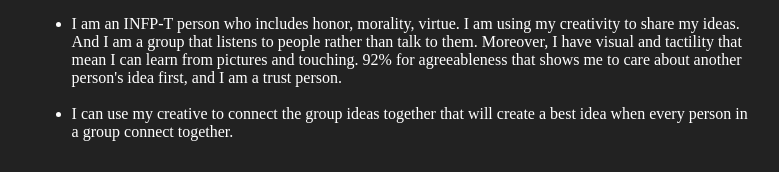
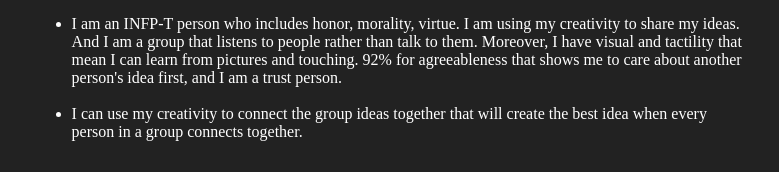
Before and after one commit to s3818775/s3818775-assignment1-IT, a plain HTML site: page index.html in a window 1280 px wide. Shown: the part 1739-1911 px from the top of the page, without its empty margins (250-1029 px from the left). Drawn offline with Linux system fonts and the light colour scheme.

Commit message:
Update index.html

```diff
--- a/index.html
+++ b/index.html
@@ -74,7 +74,7 @@
                 <br>
             <li>This statistics can help me clearly understand myself. I can develop some special skills to be better. It was very helpful to me when I finished the test and I was so surprised about it. </li><br>
             <li>I am an INFP-T person who includes honor, morality, virtue. I am using my creativity to share my ideas. And I am a group that listens to people rather than talk to them. Moreover, I have visual and tactility that mean I can learn from pictures and touching. 92% for agreeableness that shows me to care about another person's idea first, and I am a trust person.</li><br>
-            <li>I can use my creative to connect the group ideas together that will create a best idea when every person in a group connect together.</li><br>
+            <li>I can use my creativity to connect the group ideas together that will create the best idea when every person in a group connects together.</li><br>
             <p>My Big Five Personality test</p>
         </ul>
 
```
